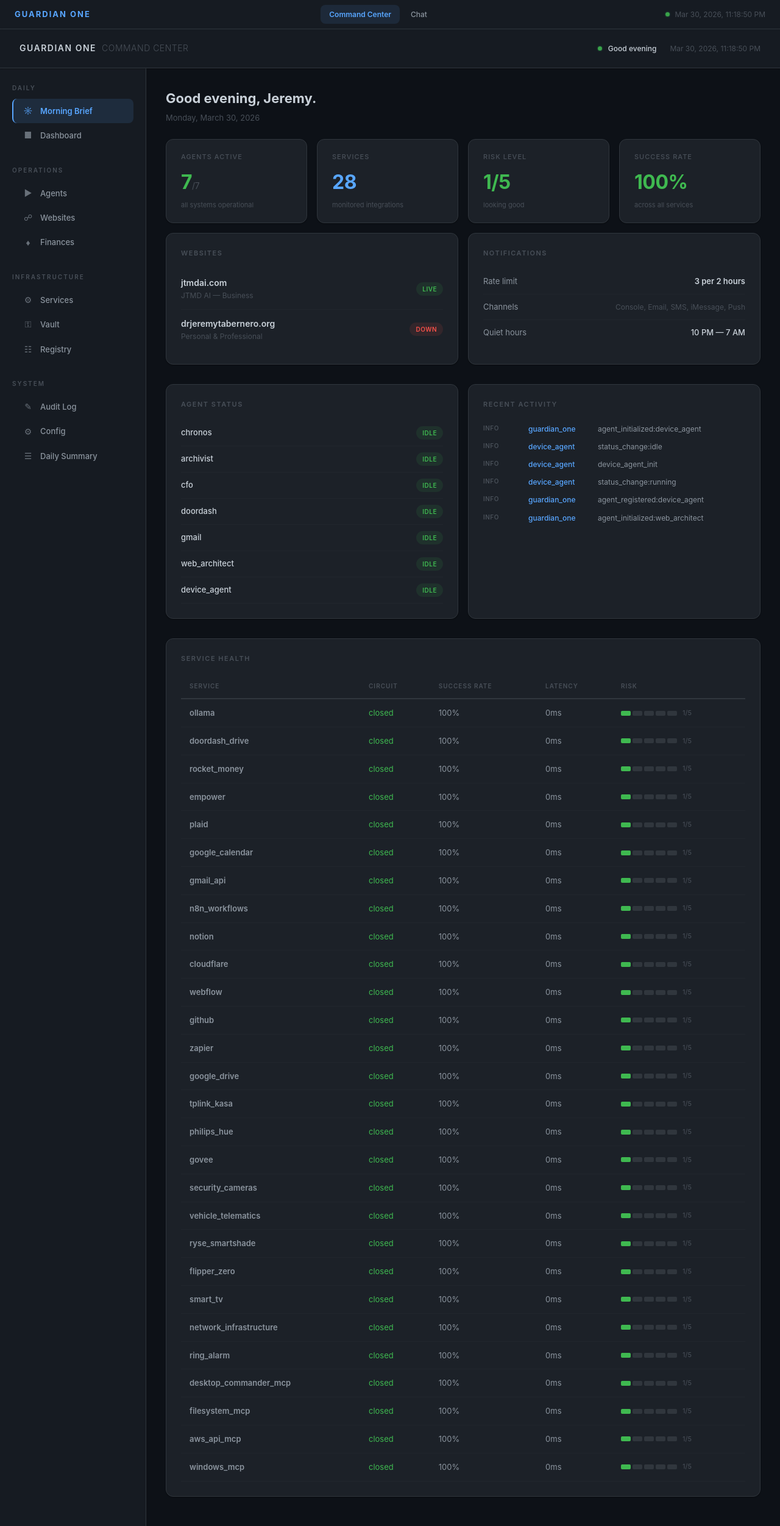
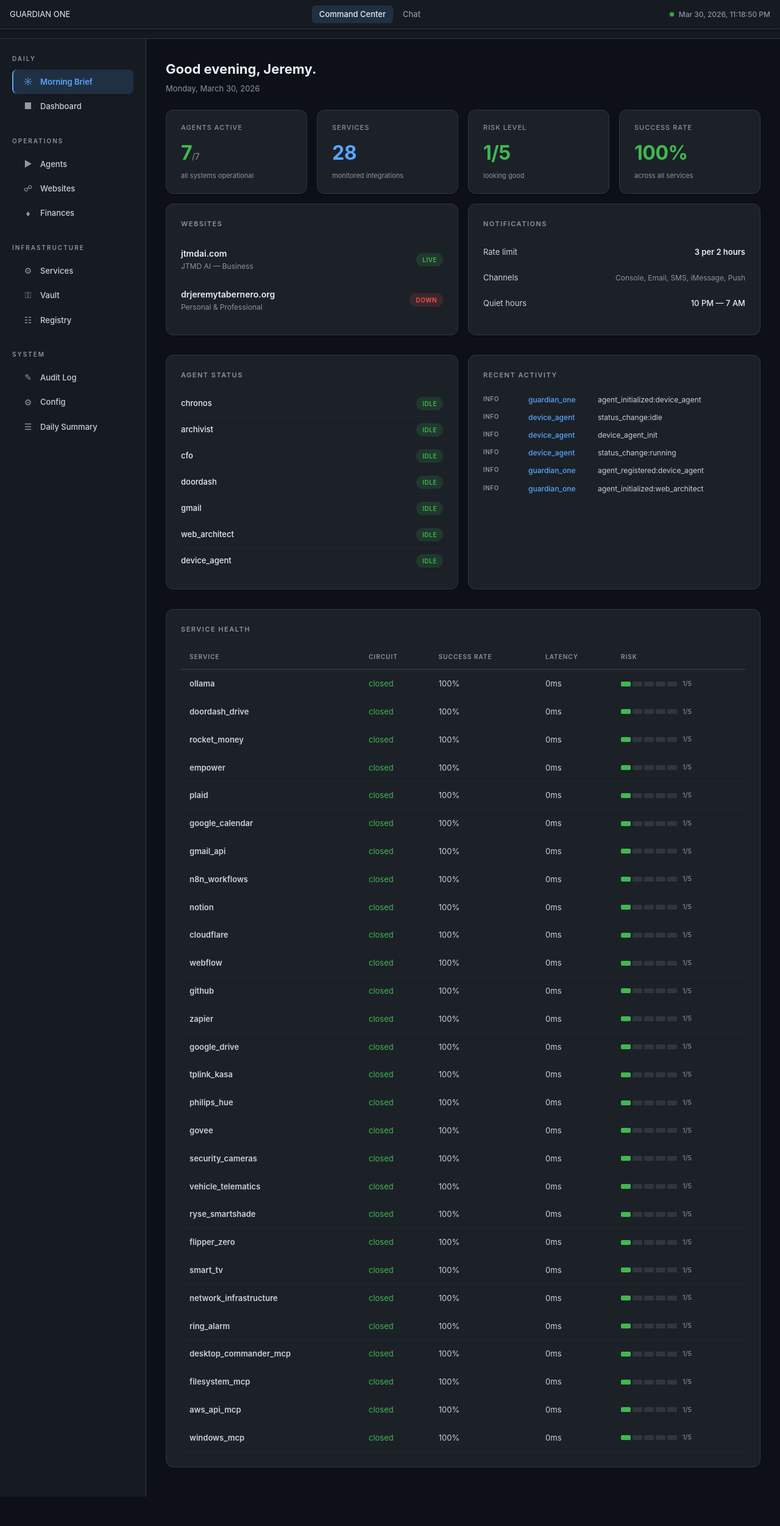
Before and after one commit to CuriousCat777/JT, a Flask app: page / in a window 1280 px wide. Shown: the whole page at 61% size. Run offline with Flask 3, Linux system fonts and the light colour scheme; data that the repository does not hold is empty.

Commit message:
fix: align token names — tokens.css refined, panel.html aliases updated
tokens.css updated with comprehensive Sentinel Cartography system (79 tokens).
panel.html aliases updated: --g1-border-default, --g1-border-muted,
--g1-accent-muted, --g1-*-muted for semantic dim colors.

https://claude.ai/code/session_01AZLDKxjmDH7skTEq7Y2kxt

```diff
--- a/guardian_one/web/static/tokens.css
+++ b/guardian_one/web/static/tokens.css
@@ -1,342 +1,472 @@
 /* ==========================================================================
-   Guardian One — Design Tokens (Sentinel Cartography)
-   Dark palette for all Guardian One web surfaces.
+   GUARDIAN ONE — Sentinel Cartography Design System
+   Dark palette tokens, component classes, and global nav
    ========================================================================== */
 
+/* --------------------------------------------------------------------------
+   1. DESIGN TOKENS (CSS Custom Properties)
+   -------------------------------------------------------------------------- */
 :root {
-  /* ── Surface Hierarchy ─────────────────────────────────── */
-  --g1-surface-0: #0d1117;
-  --g1-surface-1: #161b22;
-  --g1-surface-2: #1c2128;
-  --g1-surface-3: #21262d;
-  --g1-surface-4: #282e36;
-  --g1-surface-overlay: rgba(13, 17, 23, 0.85);
+  /* --- Surface hierarchy (darkest to lightest) --- */
+  --g1-surface-root:        #0d1117;
+  --g1-surface-0:           #0d1117;
+  --g1-surface-1:           #161b22;
+  --g1-surface-2:           #1c2128;
+  --g1-surface-3:           #21262d;
+  --g1-surface-4:           #282e36;
+  --g1-surface-5:           #30363d;
+  --g1-surface-overlay:     rgba(13, 17, 23, 0.85);
 
-  /* ── Borders ───────────────────────────────────────────── */
-  --g1-border: #30363d;
-  --g1-border-subtle: #21262d;
-  --g1-border-strong: #484f58;
+  /* --- Border / divider --- */
+  --g1-border-default:      #30363d;
+  --g1-border-muted:        #21262d;
+  --g1-border-emphasis:     #484f58;
 
-  /* ── Text ──────────────────────────────────────────────── */
-  --g1-text-primary: #c9d1d9;
-  --g1-text-secondary: #8b949e;
-  --g1-text-muted: #484f58;
-  --g1-text-inverse: #0d1117;
-  --g1-text-link: #58a6ff;
+  /* --- Text --- */
+  --g1-text-primary:        #e6edf3;
+  --g1-text-secondary:      #c9d1d9;
+  --g1-text-muted:          #8b949e;
+  --g1-text-faint:          #484f58;
+  --g1-text-on-accent:      #0d1117;
 
-  /* ── Accent ────────────────────────────────────────────── */
-  --g1-accent: #58a6ff;
-  --g1-accent-hover: #79b8ff;
-  --g1-accent-muted: #1f6feb;
-  --g1-accent-dim: rgba(88, 166, 255, 0.10);
-  --g1-accent-glow: rgba(88, 166, 255, 0.12);
+  /* --- Accent (teal / cyan) --- */
+  --g1-accent:              #58a6ff;
+  --g1-accent-hover:        #79b8ff;
+  --g1-accent-muted:        rgba(88, 166, 255, 0.15);
+  --g1-accent-emphasis:     #1f6feb;
 
-  /* ── Semantic: Success ─────────────────────────────────── */
-  --g1-success: #3fb950;
-  --g1-success-hover: #56d364;
-  --g1-success-dim: rgba(63, 185, 80, 0.10);
+  /* --- Semantic: success --- */
+  --g1-success:             #3fb950;
+  --g1-success-hover:       #56d364;
+  --g1-success-muted:       rgba(63, 185, 80, 0.15);
 
-  /* ── Semantic: Warning ─────────────────────────────────── */
-  --g1-warning: #d29922;
-  --g1-warning-hover: #e3b341;
-  --g1-warning-dim: rgba(210, 153, 34, 0.10);
+  /* --- Semantic: warning --- */
+  --g1-warning:             #d29922;
+  --g1-warning-hover:       #e3b341;
+  --g1-warning-muted:       rgba(210, 153, 34, 0.15);
 
-  /* ── Semantic: Error ───────────────────────────────────── */
-  --g1-error: #f85149;
-  --g1-error-hover: #ff7b72;
-  --g1-error-dim: rgba(248, 81, 73, 0.10);
+  /* --- Semantic: error / danger --- */
+  --g1-error:               #f85149;
+  --g1-error-hover:         #ff7b72;
+  --g1-error-muted:         rgba(248, 81, 73, 0.15);
 
-  /* ── Semantic: Info ────────────────────────────────────── */
-  --g1-info: #58a6ff;
-  --g1-info-dim: rgba(88, 166, 255, 0.10);
+  /* --- Semantic: info --- */
+  --g1-info:                #58a6ff;
+  --g1-info-hover:          #79b8ff;
+  --g1-info-muted:          rgba(88, 166, 255, 0.15);
 
-  /* ── Extended Palette ──────────────────────────────────── */
-  --g1-orange: #db6d28;
-  --g1-orange-dim: rgba(219, 109, 40, 0.10);
-  --g1-purple: #bc8cff;
-  --g1-purple-dim: rgba(188, 140, 255, 0.10);
-  --g1-cyan: #39d2c0;
-  --g1-cyan-dim: rgba(57, 210, 192, 0.10);
-  --g1-pink: #f778ba;
-  --g1-pink-dim: rgba(247, 120, 186, 0.10);
+  /* --- Extended palette --- */
+  --g1-orange:              #db6d28;
+  --g1-orange-muted:        rgba(219, 109, 40, 0.15);
+  --g1-purple:              #bc8cff;
+  --g1-purple-muted:        rgba(188, 140, 255, 0.15);
 
-  /* ── Typography ────────────────────────────────────────── */
-  --g1-font-sans: 'Inter', -apple-system, BlinkMacSystemFont, 'Segoe UI', system-ui, sans-serif;
-  --g1-font-mono: 'SF Mono', 'Cascadia Code', 'JetBrains Mono', 'Fira Code', monospace;
-  --g1-font-size-xs: 10px;
-  --g1-font-size-sm: 12px;
-  --g1-font-size-base: 13px;
-  --g1-font-size-md: 14px;
-  --g1-font-size-lg: 16px;
-  --g1-font-size-xl: 20px;
-  --g1-font-size-2xl: 24px;
-  --g1-font-size-3xl: 32px;
-  --g1-font-weight-light: 300;
-  --g1-font-weight-normal: 400;
-  --g1-font-weight-medium: 500;
-  --g1-font-weight-semibold: 600;
-  --g1-font-weight-bold: 700;
-  --g1-line-height-tight: 1.25;
-  --g1-line-height-normal: 1.5;
-  --g1-line-height-relaxed: 1.75;
+  /* --- Typography: font families --- */
+  --g1-font-sans:           'Inter', -apple-system, BlinkMacSystemFont, 'Segoe UI', Helvetica, Arial, sans-serif;
+  --g1-font-mono:           'JetBrains Mono', 'Fira Code', 'Cascadia Code', 'Consolas', monospace;
+  --g1-font-display:        'Inter', var(--g1-font-sans);
 
-  /* ── Border Radius ─────────────────────────────────────── */
-  --g1-radius-sm: 4px;
-  --g1-radius-md: 8px;
-  --g1-radius-lg: 12px;
-  --g1-radius-xl: 16px;
-  --g1-radius-full: 9999px;
+  /* --- Typography: sizes --- */
+  --g1-text-xs:             0.75rem;   /* 12px */
+  --g1-text-sm:             0.8125rem; /* 13px */
+  --g1-text-base:           0.875rem;  /* 14px */
+  --g1-text-md:             1rem;      /* 16px */
+  --g1-text-lg:             1.125rem;  /* 18px */
+  --g1-text-xl:             1.25rem;   /* 20px */
+  --g1-text-2xl:            1.5rem;    /* 24px */
+  --g1-text-3xl:            1.875rem;  /* 30px */
 
-  /* ── Shadows (dark theme — subtle glows) ───────────────── */
-  --g1-shadow-sm: 0 1px 2px rgba(0, 0, 0, 0.3);
-  --g1-shadow-md: 0 2px 8px rgba(0, 0, 0, 0.4);
-  --g1-shadow-lg: 0 4px 16px rgba(0, 0, 0, 0.5);
-  --g1-shadow-glow-accent: 0 0 12px rgba(88, 166, 255, 0.15);
-  --g1-shadow-glow-success: 0 0 12px rgba(63, 185, 80, 0.15);
-  --g1-shadow-glow-error: 0 0 12px rgba(248, 81, 73, 0.15);
+  /* --- Typography: weights --- */
+  --g1-weight-normal:       400;
+  --g1-weight-medium:       500;
+  --g1-weight-semibold:     600;
+  --g1-weight-bold:         700;
 
-  /* ── Transitions ───────────────────────────────────────── */
-  --g1-transition-fast: 0.15s ease;
-  --g1-transition-base: 0.2s ease;
-  --g1-transition-slow: 0.3s ease;
-  --g1-transition-spring: 0.4s cubic-bezier(0.34, 1.56, 0.64, 1);
+  /* --- Typography: line heights --- */
+  --g1-leading-tight:       1.25;
+  --g1-leading-normal:      1.5;
+  --g1-leading-relaxed:     1.75;
 
-  /* ── Spacing ───────────────────────────────────────────── */
-  --g1-space-1: 4px;
-  --g1-space-2: 8px;
-  --g1-space-3: 12px;
-  --g1-space-4: 16px;
-  --g1-space-5: 20px;
-  --g1-space-6: 24px;
-  --g1-space-8: 32px;
-  --g1-space-10: 40px;
-  --g1-space-12: 48px;
+  /* --- Border radii --- */
+  --g1-radius-sm:           4px;
+  --g1-radius-md:           6px;
+  --g1-radius-lg:           8px;
+  --g1-radius-xl:           12px;
+  --g1-radius-full:         9999px;
+
+  /* --- Shadows (dark-theme subtle glows) --- */
+  --g1-shadow-sm:           0 1px 2px rgba(0, 0, 0, 0.4);
+  --g1-shadow-md:           0 2px 8px rgba(0, 0, 0, 0.5), 0 0 1px rgba(88, 166, 255, 0.05);
+  --g1-shadow-lg:           0 4px 16px rgba(0, 0, 0, 0.6), 0 0 2px rgba(88, 166, 255, 0.08);
+  --g1-shadow-glow-accent:  0 0 8px rgba(88, 166, 255, 0.25);
+  --g1-shadow-glow-success: 0 0 8px rgba(63, 185, 80, 0.25);
+  --g1-shadow-glow-error:   0 0 8px rgba(248, 81, 73, 0.25);
+  --g1-shadow-inset:        inset 0 1px 3px rgba(0, 0, 0, 0.35);
+
+  /* --- Transitions --- */
+  --g1-transition-fast:     120ms ease-in-out;
+  --g1-transition-normal:   200ms ease-in-out;
+  --g1-transition-slow:     350ms ease-in-out;
+  --g1-transition-colors:   color var(--g1-transition-normal),
+                            background-color var(--g1-transition-normal),
+                            border-color var(--g1-transition-normal),
+                            box-shadow var(--g1-transition-normal);
+
+  /* --- Spacing (reference) --- */
+  --g1-space-1:             0.25rem;
+  --g1-space-2:             0.5rem;
+  --g1-space-3:             0.75rem;
+  --g1-space-4:             1rem;
+  --g1-space-6:             1.5rem;
+  --g1-space-8:             2rem;
+
+  /* --- Z-index layers --- */
+  --g1-z-nav:               1000;
+  --g1-z-overlay:           1100;
+  --g1-z-modal:             1200;
 }
 
 
-/* ==========================================================================
-   Global TopNav (.g1-topnav)
-   ========================================================================== */
-
-.g1-topnav {
-  display: flex;
-  align-items: center;
-  justify-content: space-between;
-  height: 48px;
-  padding: 0 24px;
-  background: var(--g1-surface-1);
-  border-bottom: 1px solid var(--g1-border);
-  font-family: var(--g1-font-sans);
-  z-index: 100;
+/* --------------------------------------------------------------------------
+   2. GLOBAL RESETS & BASE
+   -------------------------------------------------------------------------- */
+*,
+*::before,
+*::after {
+  box-sizing: border-box;
 }
 
-.g1-topnav__logo {
-  font-size: 13px;
-  font-weight: 700;
-  letter-spacing: 2px;
-  color: var(--g1-accent);
-  text-transform: uppercase;
-  user-select: none;
-}
-
-.g1-topnav__links {
-  display: flex;
-  align-items: center;
-  gap: 4px;
-}
-
-.g1-topnav__link {
-  display: inline-flex;
-  align-items: center;
-  padding: 6px 14px;
-  border-radius: var(--g1-radius-md);
-  font-size: var(--g1-font-size-sm);
-  font-weight: var(--g1-font-weight-medium);
+body {
+  margin: 0;
+  font-family: var(--g1-font-sans);
+  font-size: var(--g1-text-base);
+  line-height: var(--g1-leading-normal);
   color: var(--g1-text-secondary);
-  text-decoration: none;
-  transition: color var(--g1-transition-fast), background var(--g1-transition-fast);
-}
-
-.g1-topnav__link:hover {
-  color: var(--g1-text-primary);
-  background: var(--g1-surface-3);
-}
-
-.g1-topnav__link[aria-current="page"] {
-  color: var(--g1-accent);
-  background: var(--g1-accent-dim);
-  font-weight: var(--g1-font-weight-semibold);
-}
-
-.g1-topnav__status {
-  display: flex;
-  align-items: center;
-  gap: 8px;
-  font-size: var(--g1-font-size-sm);
-  color: var(--g1-text-muted);
+  background-color: var(--g1-surface-root);
+  -webkit-font-smoothing: antialiased;
+  -moz-osx-font-smoothing: grayscale;
 }
 
 
-/* ==========================================================================
-   Shared Button Classes (.g1-btn)
-   ========================================================================== */
-
-.g1-btn {
-  display: inline-flex;
-  align-items: center;
-  justify-content: center;
-  gap: 6px;
-  padding: 7px 16px;
-  border: 1px solid var(--g1-border);
-  border-radius: var(--g1-radius-md);
-  background: var(--g1-surface-2);
-  color: var(--g1-text-secondary);
-  font-family: var(--g1-font-sans);
-  font-size: var(--g1-font-size-sm);
-  font-weight: var(--g1-font-weight-medium);
-  cursor: pointer;
-  transition: all var(--g1-transition-fast);
-  text-decoration: none;
-  line-height: 1;
+/* --------------------------------------------------------------------------
+   3. FOCUS-VISIBLE OUTLINES
+   -------------------------------------------------------------------------- */
+:focus-visible {
+  outline: 2px solid var(--g1-accent);
+  outline-offset: 2px;
+  border-radius: var(--g1-radius-sm);
 }
 
-.g1-btn:hover {
-  background: var(--g1-surface-3);
-  color: var(--g1-text-primary);
-  border-color: var(--g1-border-strong);
-}
-
-.g1-btn-primary {
-  background: var(--g1-accent-muted);
-  color: #fff;
-  border-color: var(--g1-accent-muted);
-}
-
-.g1-btn-primary:hover {
-  background: var(--g1-accent);
-  border-color: var(--g1-accent);
-  box-shadow: var(--g1-shadow-glow-accent);
-}
-
-.g1-btn-danger {
-  border-color: var(--g1-error);
-  color: var(--g1-error);
-}
-
-.g1-btn-danger:hover {
-  background: var(--g1-error-dim);
-}
-
-.g1-btn-sm {
-  padding: 5px 12px;
-  font-size: var(--g1-font-size-xs);
+:focus:not(:focus-visible) {
+  outline: none;
 }
 
 
-/* ==========================================================================
-   Shared Card Class (.g1-card)
-   ========================================================================== */
-
-.g1-card {
-  background: var(--g1-surface-2);
-  border: 1px solid var(--g1-border);
-  border-radius: var(--g1-radius-lg);
-  padding: 20px;
-  transition: box-shadow var(--g1-transition-base), border-color var(--g1-transition-base);
-}
-
-.g1-card:hover {
-  border-color: var(--g1-border-strong);
-  box-shadow: var(--g1-shadow-md);
-}
-
-
-/* ==========================================================================
-   Shared Badge Classes (.g1-badge)
-   ========================================================================== */
-
-.g1-badge {
-  display: inline-flex;
-  align-items: center;
-  padding: 2px 8px;
-  border-radius: var(--g1-radius-full);
-  font-size: var(--g1-font-size-xs);
-  font-weight: var(--g1-font-weight-semibold);
-  text-transform: uppercase;
-  letter-spacing: 0.5px;
-  line-height: 1.6;
-}
-
-.g1-badge-success {
-  background: var(--g1-success-dim);
-  color: var(--g1-success);
-}
-
-.g1-badge-warning {
-  background: var(--g1-warning-dim);
-  color: var(--g1-warning);
-}
-
-.g1-badge-error {
-  background: var(--g1-error-dim);
-  color: var(--g1-error);
-}
-
-.g1-badge-info {
-  background: var(--g1-accent-dim);
-  color: var(--g1-accent);
-}
-
-.g1-badge-neutral {
-  background: rgba(139, 148, 158, 0.10);
-  color: var(--g1-text-secondary);
-}
-
-
-/* ==========================================================================
-   Focus-visible Outlines
-   ========================================================================== */
-
-*:focus-visible {
-  outline: 2px solid var(--g1-accent);
-  outline-offset: 2px;
-}
-
-button:focus-visible,
-a:focus-visible,
-input:focus-visible,
-select:focus-visible,
-textarea:focus-visible {
-  outline: 2px solid var(--g1-accent);
-  outline-offset: 2px;
-  box-shadow: 0 0 0 4px var(--g1-accent-dim);
-}
-
-
-/* ==========================================================================
-   Dark Scrollbar Styling
-   ========================================================================== */
-
+/* --------------------------------------------------------------------------
+   4. DARK SCROLLBAR STYLING
+   -------------------------------------------------------------------------- */
 ::-webkit-scrollbar {
-  width: 6px;
-  height: 6px;
+  width: 8px;
+  height: 8px;
 }
 
 ::-webkit-scrollbar-track {
-  background: transparent;
+  background: var(--g1-surface-1);
 }
 
 ::-webkit-scrollbar-thumb {
-  background: var(--g1-border);
-  border-radius: 3px;
+  background: var(--g1-surface-5);
+  border-radius: var(--g1-radius-full);
+  border: 2px solid var(--g1-surface-1);
 }
 
 ::-webkit-scrollbar-thumb:hover {
-  background: var(--g1-border-strong);
+  background: var(--g1-border-emphasis);
+}
+
+::-webkit-scrollbar-corner {
+  background: var(--g1-surface-1);
 }
 
 /* Firefox scrollbar */
 * {
   scrollbar-width: thin;
-  scrollbar-color: var(--g1-border) transparent;
+  scrollbar-color: var(--g1-surface-5) var(--g1-surface-1);
 }
+
+
+/* --------------------------------------------------------------------------
+   5. TOP NAVIGATION BAR — .g1-topnav
+   -------------------------------------------------------------------------- */
+.g1-topnav {
+  position: fixed;
+  top: 0;
+  left: 0;
+  right: 0;
+  z-index: var(--g1-z-nav);
+  display: flex;
+  align-items: center;
+  height: 48px;
+  padding: 0 var(--g1-space-4);
+  background-color: var(--g1-surface-1);
+  border-bottom: 1px solid var(--g1-border-default);
+  box-shadow: var(--g1-shadow-md);
+  font-family: var(--g1-font-sans);
+}
+
+/* Logo / brand — left */
+.g1-topnav__brand {
+  display: flex;
+  align-items: center;
+  gap: var(--g1-space-2);
+  font-family: var(--g1-font-display);
+  font-size: var(--g1-text-sm);
+  font-weight: var(--g1-weight-bold);
+  color: var(--g1-text-primary);
+  letter-spacing: 0.08em;
+  text-transform: uppercase;
+  text-decoration: none;
+  white-space: nowrap;
+  user-select: none;
+}
+
+.g1-topnav__brand:hover {
+  color: var(--g1-accent);
+}
+
+/* Center nav links */
+.g1-topnav__links {
+  display: flex;
+  align-items: center;
+  gap: var(--g1-space-1);
+  margin: 0 auto;
+  padding: 0;
+  list-style: none;
+}
+
+.g1-topnav__links a,
+.g1-topnav__links [role="link"],
+.g1-topnav__links [role="menuitem"] {
+  display: inline-flex;
+  align-items: center;
+  padding: var(--g1-space-1) var(--g1-space-3);
+  font-size: var(--g1-text-sm);
+  font-weight: var(--g1-weight-medium);
+  color: var(--g1-text-muted);
+  text-decoration: none;
+  border-radius: var(--g1-radius-md);
+  transition: var(--g1-transition-colors);
+  cursor: pointer;
+}
+
+.g1-topnav__links a:hover,
+.g1-topnav__links [role="link"]:hover,
+.g1-topnav__links [role="menuitem"]:hover {
+  color: var(--g1-text-primary);
+  background-color: var(--g1-surface-3);
+}
+
+.g1-topnav__links a[aria-current="page"],
+.g1-topnav__links [aria-current="page"] {
+  color: var(--g1-text-primary);
+  background-color: var(--g1-accent-muted);
+}
+
+/* Status indicator — right */
+.g1-topnav__status {
+  display: flex;
+  align-items: center;
+  gap: var(--g1-space-2);
+  font-size: var(--g1-text-xs);
+  font-weight: var(--g1-weight-medium);
+  color: var(--g1-text-muted);
+  white-space: nowrap;
+}
+
+.g1-topnav__status-dot {
+  width: 8px;
+  height: 8px;
+  border-radius: var(--g1-radius-full);
+  background-color: var(--g1-success);
+  box-shadow: var(--g1-shadow-glow-success);
+}
+
+.g1-topnav__status-dot--warning {
+  background-color: var(--g1-warning);
+  box-shadow: 0 0 8px rgba(210, 153, 34, 0.3);
+}
+
+.g1-topnav__status-dot--error {
+  background-color: var(--g1-error);
+  box-shadow: var(--g1-shadow-glow-error);
+}
+
+/* Body offset to account for fixed nav */
+.g1-has-topnav {
+  padding-top: 48px;
+}
+
+
+/* --------------------------------------------------------------------------
+   6. BUTTONS — .g1-btn
+   -------------------------------------------------------------------------- */
+.g1-btn {
+  display: inline-flex;
+  align-items: center;
+  justify-content: center;
+  gap: var(--g1-space-2);
+  padding: 6px 16px;
+  font-family: var(--g1-font-sans);
+  font-size: var(--g1-text-sm);
+  font-weight: var(--g1-weight-medium);
+  line-height: var(--g1-leading-tight);
+  color: var(--g1-text-secondary);
+  background-color: var(--g1-surface-3);
+  border: 1px solid var(--g1-border-default);
+  border-radius: var(--g1-radius-md);
+  cursor: pointer;
+  transition: var(--g1-transition-colors);
+  text-decoration: none;
+  white-space: nowrap;
+  user-select: none;
+}
+
+.g1-btn:hover {
+  color: var(--g1-text-primary);
+  background-color: var(--g1-surface-4);
+  border-color: var(--g1-border-emphasis);
+}
+
+.g1-btn:active {
+  background-color: var(--g1-surface-5);
+}
+
+.g1-btn:disabled,
+.g1-btn[aria-disabled="true"] {
+  opacity: 0.5;
+  cursor: not-allowed;
+  pointer-events: none;
+}
+
+/* Primary button */
+.g1-btn-primary {
+  color: var(--g1-text-on-accent);
+  background-color: var(--g1-accent-emphasis);
+  border-color: var(--g1-accent-emphasis);
+}
+
+.g1-btn-primary:hover {
+  color: var(--g1-text-on-accent);
+  background-color: var(--g1-accent);
+  border-color: var(--g1-accent);
+  box-shadow: var(--g1-shadow-glow-accent);
+}
+
+/* Danger button */
+.g1-btn-danger {
+  color: var(--g1-error);
+  background-color: var(--g1-error-muted);
+  border-color: transparent;
+}
+
+.g1-btn-danger:hover {
+  color: #ffffff;
+  background-color: var(--g1-error);
+  border-color: var(--g1-error);
+  box-shadow: var(--g1-shadow-glow-error);
+}
+
+/* Small variant */
+.g1-btn-sm {
+  padding: 3px 10px;
+  font-size: var(--g1-text-xs);
+}
+
+
+/* --------------------------------------------------------------------------
+   7. CARDS — .g1-card
+   -------------------------------------------------------------------------- */
+.g1-card {
+  background-color: var(--g1-surface-2);
+  border: 1px solid var(--g1-border-default);
+  border-radius: var(--g1-radius-lg);
+  padding: var(--g1-space-4);
+  box-shadow: var(--g1-shadow-sm);
+  transition: border-color var(--g1-transition-normal),
+              box-shadow var(--g1-transition-normal);
+}
+
+.g1-card:hover {
+  border-color: var(--g1-border-emphasis);
+  box-shadow: var(--g1-shadow-md);
+}
+
+.g1-card__header {
+  display: flex;
+  align-items: center;
+  justify-content: space-between;
+  margin-bottom: var(--g1-space-3);
+  padding-bottom: var(--g1-space-3);
+  border-bottom: 1px solid var(--g1-border-muted);
+}
+
+.g1-card__title {
+  font-size: var(--g1-text-md);
+  font-weight: var(--g1-weight-semibold);
+  color: var(--g1-text-primary);
+  margin: 0;
+}
+
+.g1-card__body {
+  color: var(--g1-text-secondary);
+  font-size: var(--g1-text-base);
+}
+
+
+/* --------------------------------------------------------------------------
+   8. BADGES — .g1-badge
+   -------------------------------------------------------------------------- */
+.g1-badge {
+  display: inline-flex;
+  align-items: center;
+  padding: 2px 8px;
+  font-family: var(--g1-font-sans);
+  font-size: var(--g1-text-xs);
+  font-weight: var(--g1-weight-semibold);
+  line-height: var(--g1-leading-tight);
+  color: var(--g1-text-secondary);
+  background-color: var(--g1-surface-4);
+  border-radius: var(--g1-radius-full);
+  white-space: nowrap;
+  user-select: none;
+}
+
+.g1-badge-success {
+  color: var(--g1-success);
+  background-color: var(--g1-success-muted);
+}
+
+.g1-badge-warning {
+  color: var(--g1-warning);
+  background-color: var(--g1-warning-muted);
+}
+
+.g1-badge-error {
+  color: var(--g1-error);
+  background-color: var(--g1-error-muted);
+}
+
+.g1-badge-info {
+  color: var(--g1-info);
+  background-color: var(--g1-info-muted);
+}
+
+.g1-badge-purple {
+  color: var(--g1-purple);
+  background-color: var(--g1-purple-muted);
+}
+
+.g1-badge-orange {
+  color: var(--g1-orange);
+  background-color: var(--g1-orange-muted);
+}
--- a/guardian_one/web/templates/panel.html
+++ b/guardian_one/web/templates/panel.html
@@ -12,20 +12,20 @@
   --bg-secondary: var(--g1-surface-1);
   --bg-card: var(--g1-surface-2);
   --bg-card-hover: var(--g1-surface-3);
-  --border: var(--g1-border);
-  --border-subtle: var(--g1-border-subtle);
+  --border: var(--g1-border-default);
+  --border-subtle: var(--g1-border-muted);
   --text-primary: var(--g1-text-primary);
   --text-secondary: var(--g1-text-secondary);
   --text-muted: var(--g1-text-muted);
   --accent: var(--g1-accent);
   --accent-light: var(--g1-accent-hover);
-  --accent-glow: var(--g1-accent-glow);
+  --accent-glow: var(--g1-accent-muted);
   --green: var(--g1-success);
-  --green-dim: var(--g1-success-dim);
+  --green-dim: var(--g1-success-muted);
   --yellow: var(--g1-warning);
-  --yellow-dim: var(--g1-warning-dim);
+  --yellow-dim: var(--g1-warning-muted);
   --red: var(--g1-error);
-  --red-dim: var(--g1-error-dim);
+  --red-dim: var(--g1-error-muted);
   --orange: var(--g1-orange);
   --purple: var(--g1-purple);
   --cyan: var(--g1-info);
```
